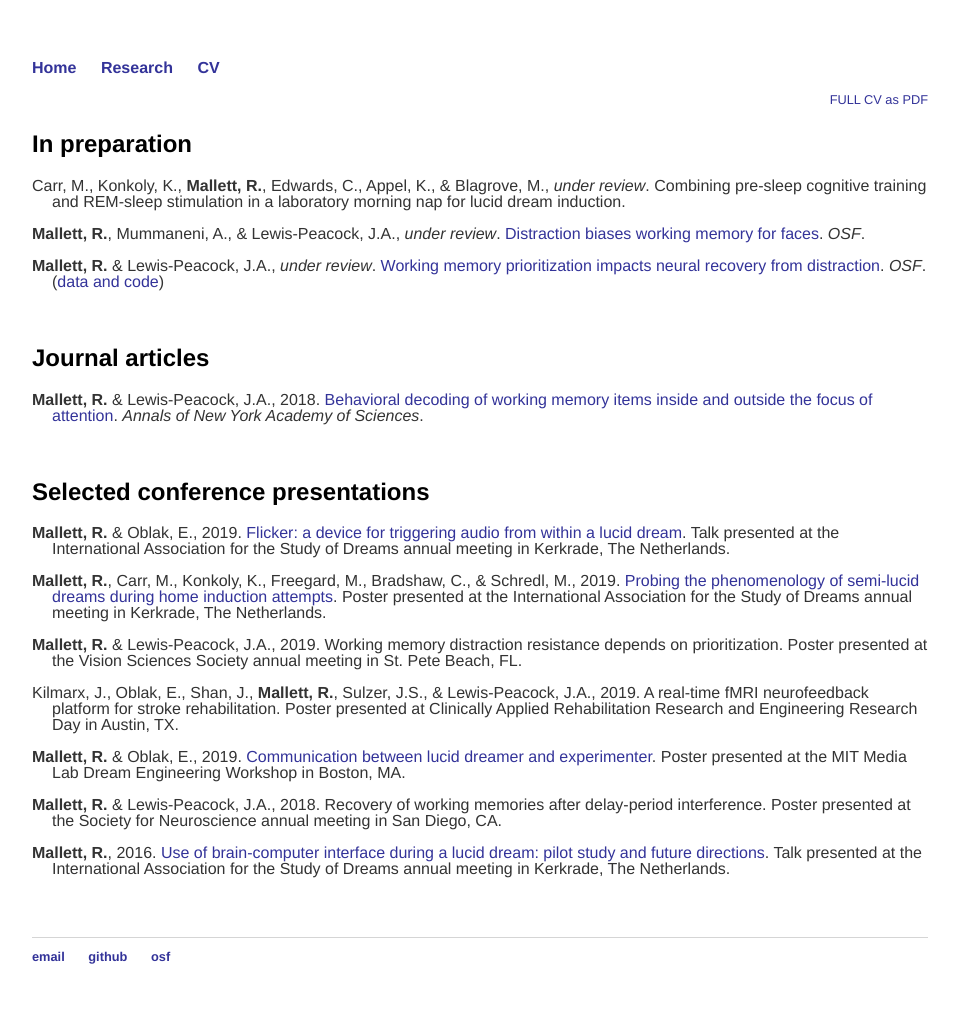
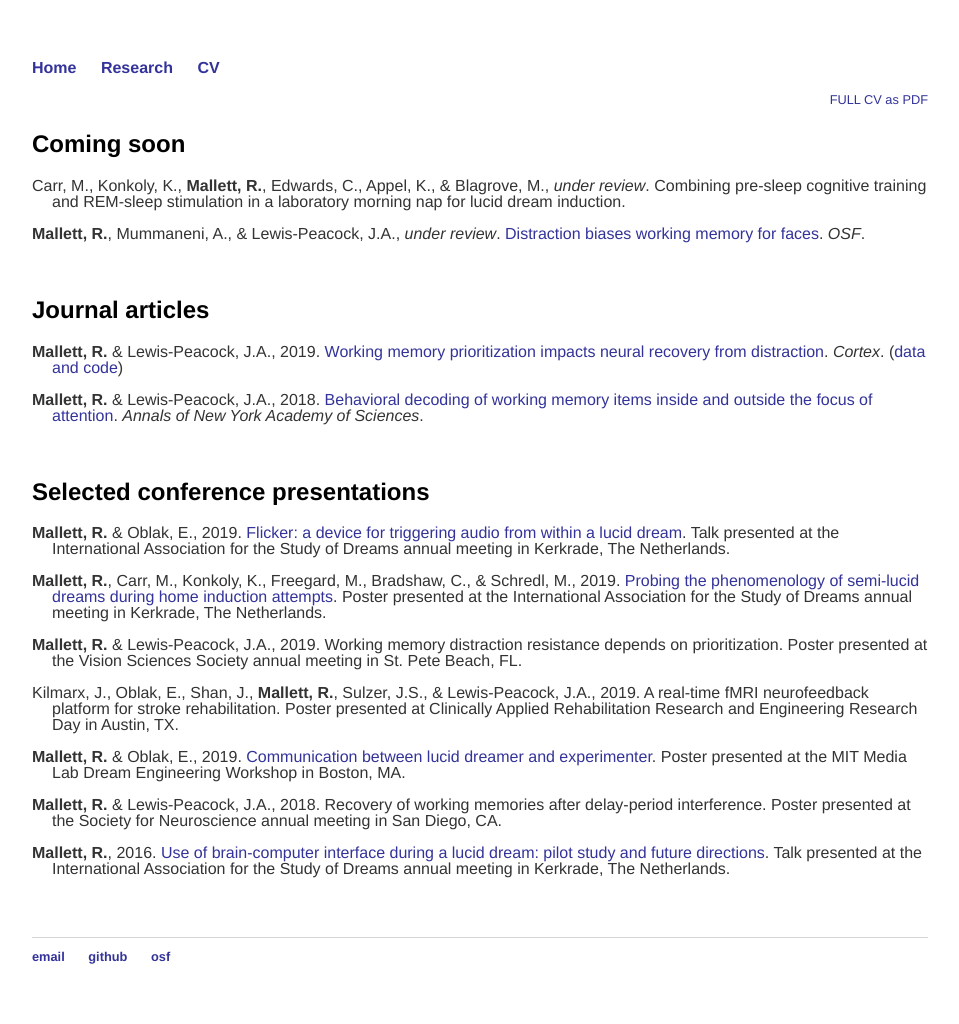
Before and after one commit to remrama/remrama.github.io, a Jekyll site: the page built from cv/index.html, in a window 1280 px wide. Shown: the whole page, without its empty margins (160-1119 px from the left). Built offline with Jekyll 4.4.1, drawn with Linux system fonts in a browser that asks for light colours.

Commit message:
coming soon?

```diff
--- a/cv/index.html
+++ b/cv/index.html
@@ -8,7 +8,7 @@ title: Remy's CV
     <a href="https://www.dropbox.com/s/xa4gwsnqnnxcb2f/cv.pdf?dl=0" class="download" title="View full CV">FULL CV as PDF</a>
 
     <br>
-    <h2>In preparation</h2>
+    <h2>Coming soon</h2>
 
     <p class="hanging">
         Carr, M., Konkoly, K., <strong>Mallett, R.</strong>, Edwards, C., Appel, K., & Blagrove, M., <em>under review</em>. Combining pre-sleep cognitive training and REM-sleep stimulation in a laboratory morning nap for lucid dream induction.
@@ -16,13 +16,13 @@ title: Remy's CV
     <p class="hanging">
         <strong>Mallett, R.</strong>, Mummaneni, A., & Lewis-Peacock, J.A., <em>under review</em>. <a href="https://osf.io/qvez5/">Distraction biases working memory for faces</a>. <em>OSF</em>.
     </p>
-    <p class="hanging">
-        <strong>Mallett, R.</strong> & Lewis-Peacock, J.A., <em>under review</em>. <a href="https://osf.io/vep97/">Working memory prioritization impacts neural recovery from distraction</a>. <em>OSF</em>. (<a href="https://osf.io/xz3ap/">data and code</a>)
-    </p>
 
     <br>
     <h2>Journal articles</h2>
 
+    <p class="hanging">
+        <strong>Mallett, R.</strong> & Lewis-Peacock, J.A., 2019. <a href="https://osf.io/vep97/">Working memory prioritization impacts neural recovery from distraction</a>. <em>Cortex</em>. (<a href="https://osf.io/xz3ap/">data and code</a>)
+    </p>
     <p class="hanging">
         <strong>Mallett, R.</strong> & Lewis-Peacock, J.A., 2018. <a href="https://doi.org/10.1111/nyas.13647">Behavioral decoding of working memory items inside and outside the focus of attention</a>. <em>Annals of New York Academy of Sciences</em>.
     </p>
```
